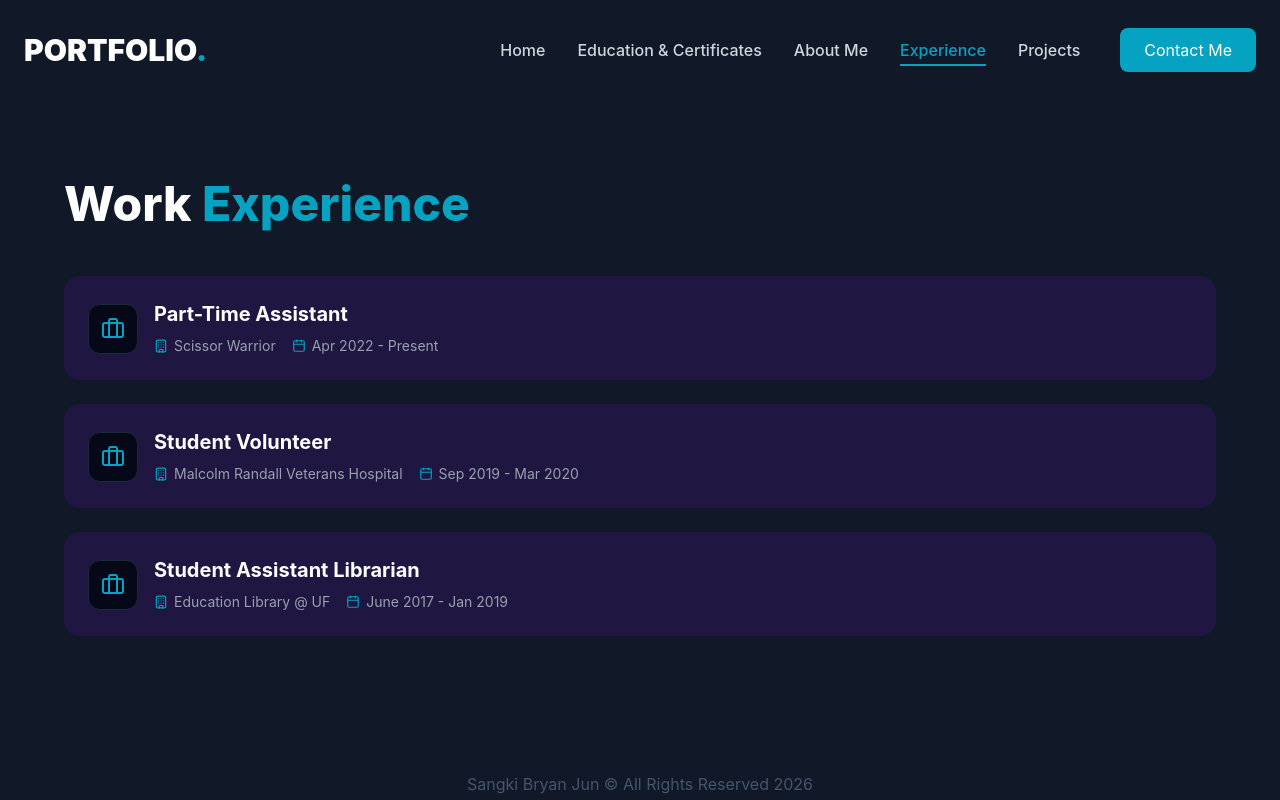
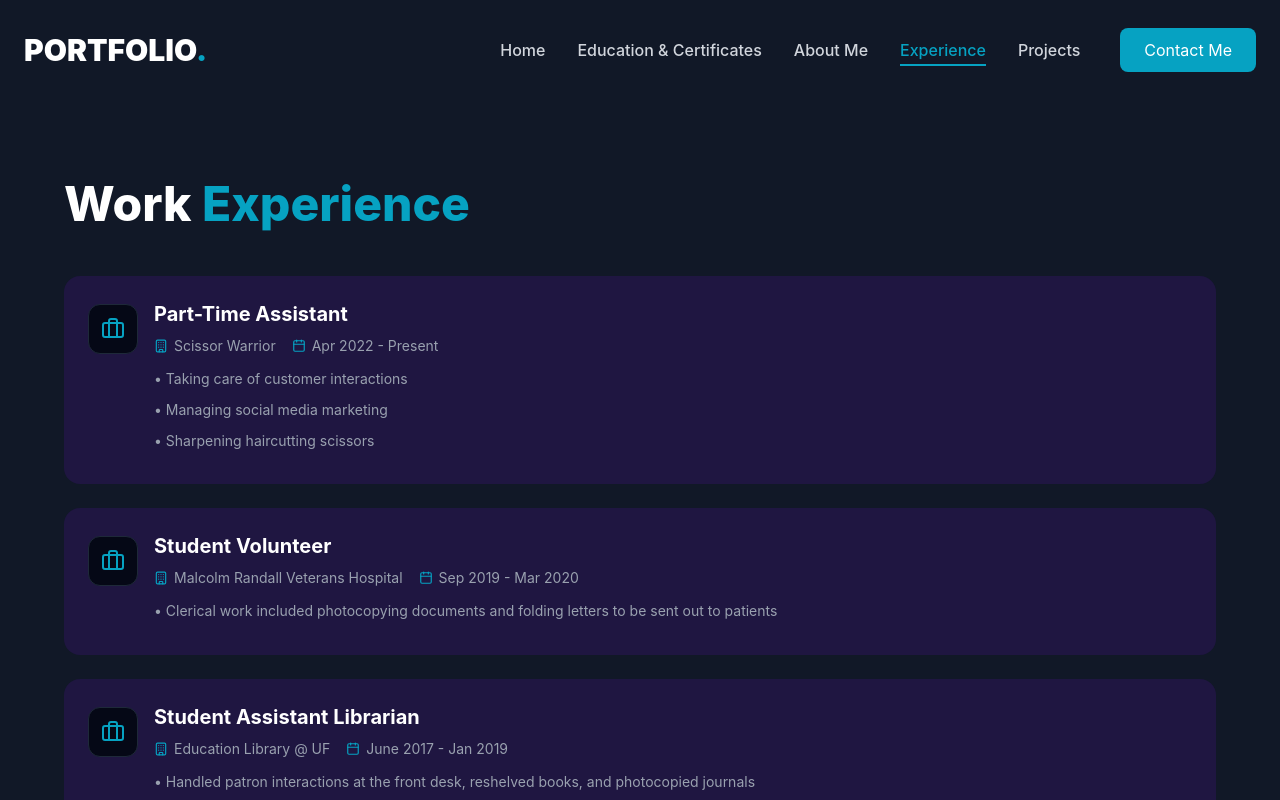
Before and after one commit to sangki810/React_Portfolio_V2, a React (Vite) app: page /experience in a window 1280 px wide. Shown: the top 800 px of the page. Built offline with nearby package versions, Linux system fonts and the light colour scheme.

Commit message:
finalized experience page

```diff
--- a/src/components/Experience.jsx
+++ b/src/components/Experience.jsx
@@ -7,19 +7,25 @@ const Experience = () => {
             id: 1,
             role: 'Part-Time Assistant',
             company: 'Scissor Warrior',
-            date: 'Apr 2022 - Present'
+            date: 'Apr 2022 - Present',
+            descr: ['\u2022 Taking care of customer interactions',
+                    '\u2022 Managing social media marketing',
+                    '\u2022 Sharpening haircutting scissors']
         },
         {
             id: 2,
             role: 'Student Volunteer',
             company: 'Malcolm Randall Veterans Hospital',
-            date: 'Sep 2019 - Mar 2020'
+            date: 'Sep 2019 - Mar 2020',
+            descr:['\u2022 Clerical work included photocopying documents and folding letters to be sent out to patients']
         },
         {
             id: 3,
             role: 'Student Assistant Librarian',
             company: 'Education Library @ UF',
-            date: 'June 2017 - Jan 2019'
+            date: 'June 2017 - Jan 2019',
+            descr:['\u2022 Handled patron interactions at the front desk, reshelved books, and photocopied journals',
+                   '\u2022 Re-organized all books in the library after the renovation',]
         },
     ]
     return (
@@ -54,6 +60,13 @@ const Experience = () => {
                                                 {exp.date}
                                             </span>
                                         </div>
+                                        <div className='gap-1.5 mt-3'>
+                                            {exp.descr.map((bullet, idx) => (
+                                                <p key={idx} className='text-gray-400 text-sm leading-relaxed my-2'>
+                                                    {bullet}
+                                                </p>
+                                            ))}
+                                        </div>
                                     </div>
                                 </div>
                             </div>
```
